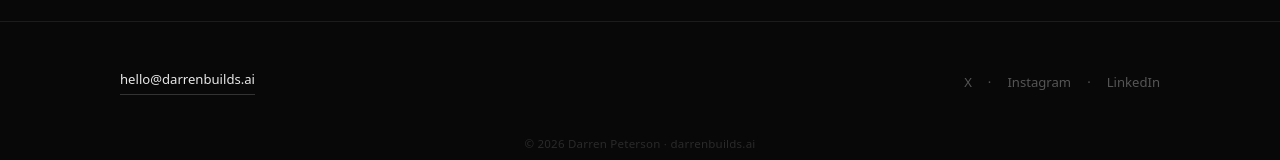
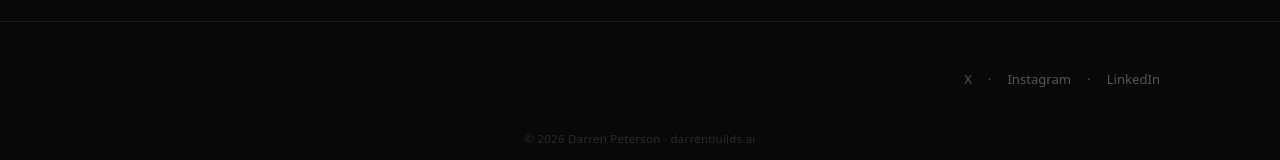
Before and after one commit to deeman001/darrenbuilds-ai-site, a Next.js app: page / in a window 1280 px wide. Shown: the part 2682-2842 px from the top of the page. Built offline with nearby package versions, Linux system fonts and the light colour scheme.

Commit message:
Remove footer email address

```diff
--- a/components/Footer.tsx
+++ b/components/Footer.tsx
@@ -4,14 +4,7 @@ export function Footer() {
   return (
     <footer className="border-t border-[#1c1c1c] py-12">
       <Container>
-        <div className="flex flex-col items-start justify-between gap-6 md:flex-row md:items-center">
-          <a
-            href="mailto:hello@darrenbuilds.ai"
-            className="border-b border-[#333] pb-1 font-[var(--font-inter)] text-[0.82rem] text-[#e8e8e8] hover:text-[#f0f0f0]"
-          >
-            hello@darrenbuilds.ai
-          </a>
-
+        <div className="flex justify-end">
           <div className="flex items-center gap-4 font-[var(--font-inter)] text-[0.82rem] text-[#555555]">
             <a href="https://x.com/Darren_Builds" target="_blank" rel="noopener noreferrer" className="hover:text-[#e8e8e8]">X</a>
             <span>·</span>
```
